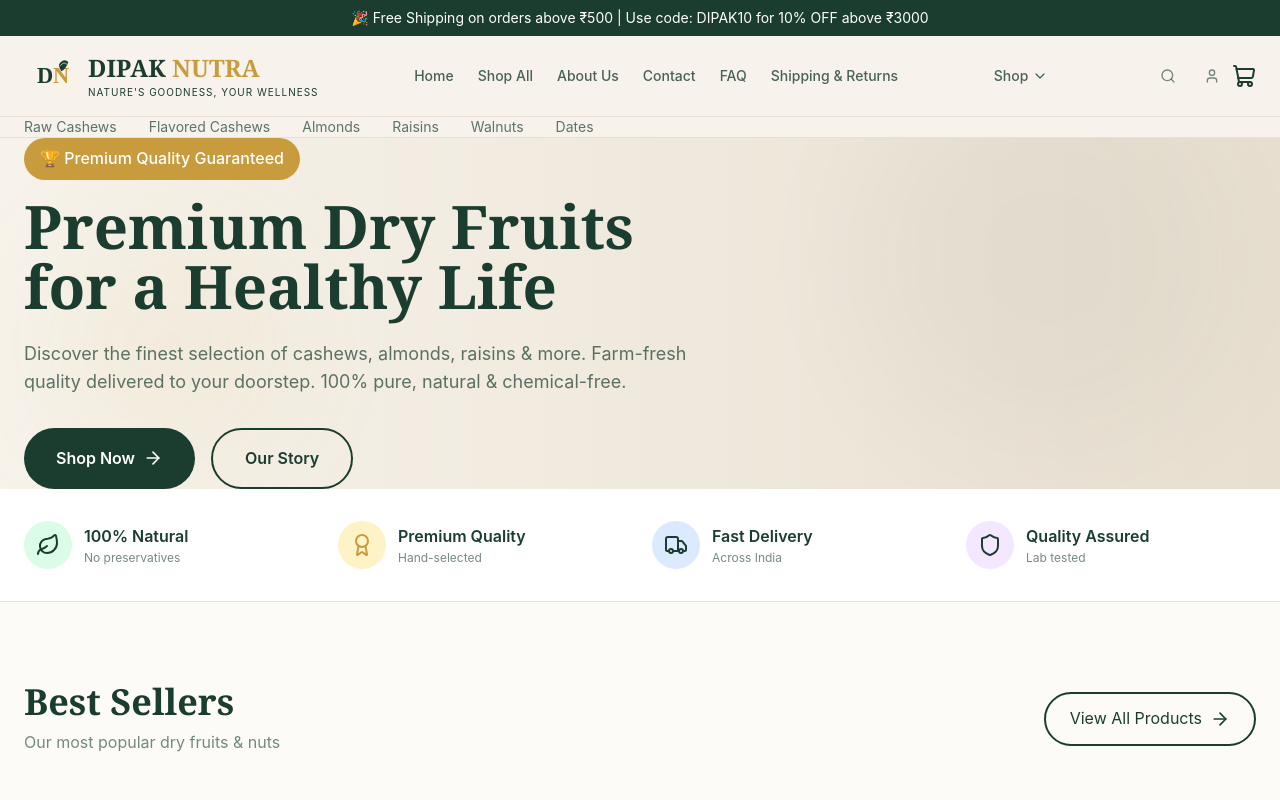
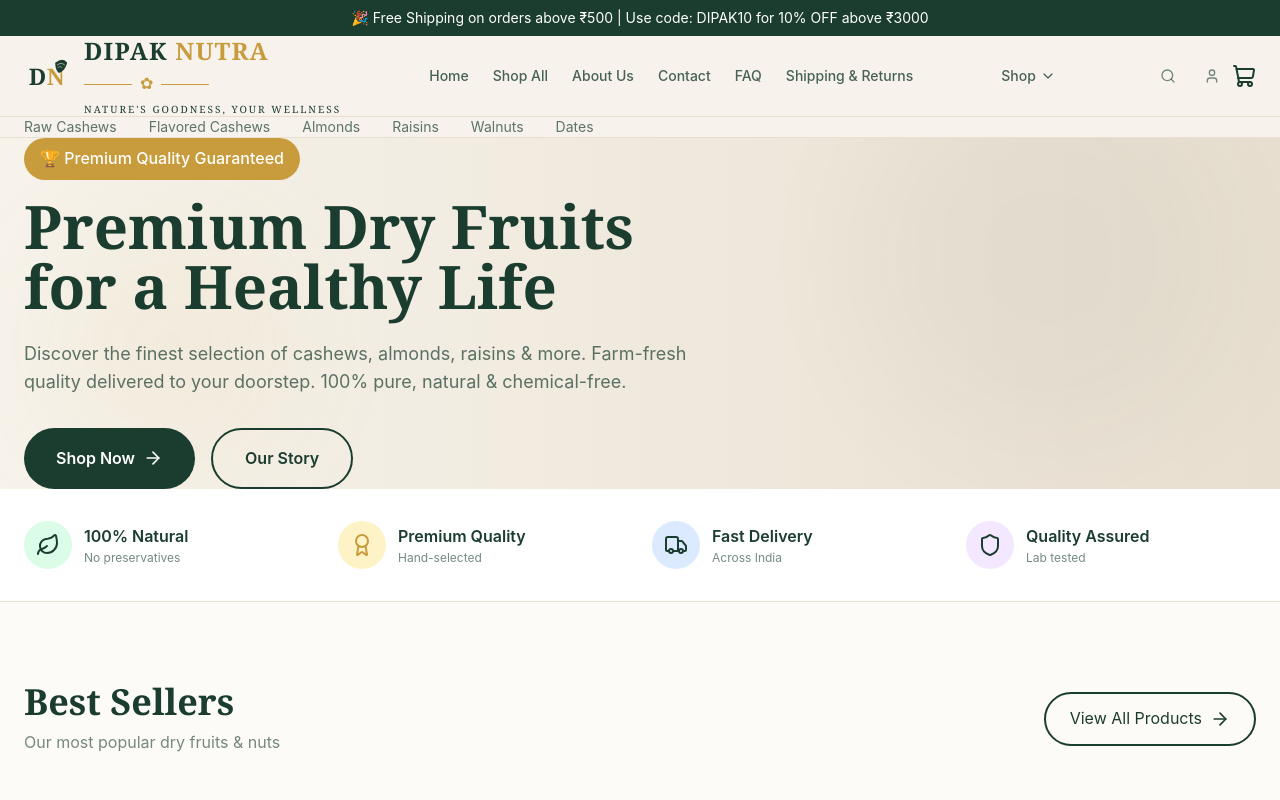
Before and after one commit to sandeshjadhav9029-byte/dipaknutra, a Next.js app: page / in a window 1280 px wide. Shown: the top 800 px of the page. Built offline with nearby package versions, Linux system fonts and the light colour scheme.

Commit message:
Apply primary logo system - DN monogram with leaf, two-tone brand name, divider, tagline

```diff
--- a/src/components/Header.tsx
+++ b/src/components/Header.tsx
@@ -34,28 +34,38 @@ export default function Header() {
         <div className="container-custom">
           <div className="flex items-center justify-between h-16 md:h-20">
             {/* LOGO - Based on Brand Spec */}
-            <Link href="/" className="flex items-center gap-2">
-              <div className="relative w-14 h-14">
-                <svg viewBox="0 0 120 120" fill="none" xmlns="http://www.w3.org/2000/svg" className="w-full h-full">
-                  {/* Background */}
-                  <rect width="120" height="120" rx="12" fill="#F7F3EB"/>
-
+            <Link href="/" className="flex flex-col items-center gap-1">
+              {/* Monogram + Brand Name */}
+              <div className="flex items-center gap-3">
+                {/* DN Monogram with Leaf */}
+                <div className="relative w-12 h-12">
+                  <svg viewBox="0 0 80 80" fill="none" xmlns="http://www.w3.org/2000/svg" className="w-full h-full">
                     {/* D in Forest Green */}
-                  <text x="28" y="75" fontSize="48" fontFamily="serif" fontWeight="bold" fill="#1B3D2F">D</text>
-
+                    <text x="8" y="55" fontSize="38" fontFamily="Georgia, serif" fontWeight="bold" fill="#1B3D2F">D</text>
                     {/* N in Gold */}
-                  <text x="62" y="75" fontSize="48" fontFamily="serif" fontWeight="bold" fill="#C89B3C">N</text>
-
-                  {/* Leaf on N */}
-                  <path d="M75 35 Q85 20 95 30 Q90 45 80 50 Q75 45 75 35" fill="#1B3D2F"/>
-                  <path d="M78 38 Q85 28 92 35" stroke="#F7F3EB" strokeWidth="1.5" fill="none"/>
+                    <text x="38" y="55" fontSize="38" fontFamily="Georgia, serif" fontWeight="bold" fill="#C89B3C">N</text>
+                    {/* Leaf on N - elegant curved leaf */}
+                    <path d="M52 18 Q65 8 72 18 Q68 32 58 35 Q52 30 52 18" fill="#1B3D2F"/>
+                    <path d="M55 22 Q62 16 68 22" stroke="#F7F3EB" strokeWidth="1" fill="none"/>
+                    <path d="M56 26 Q60 22 64 26" stroke="#F7F3EB" strokeWidth="0.75" fill="none"/>
                   </svg>
                 </div>
+                {/* Brand Name */}
                 <div className="flex flex-col">
-                <span className="text-xl md:text-2xl font-bold font-serif" style={{ color: '#1B3D2F' }}>
-                  DIPAK <span style={{ color: '#C89B3C' }}>NUTRA</span>
+                  <span className="text-xl md:text-2xl font-bold tracking-wider font-serif" style={{ fontFamily: "'Playfair Display', Georgia, serif" }}>
+                    <span style={{ color: '#1B3D2F' }}>DIPAK</span> <span style={{ color: '#C89B3C' }}>NUTRA</span>
                   </span>
-                <span className="text-[10px] tracking-widest uppercase" style={{ color: '#1B3D2F' }}>nature's goodness, your wellness</span>
+                  {/* Divider */}
+                  <div className="flex items-center gap-2 my-1">
+                    <div className="w-12 h-px" style={{ backgroundColor: '#C89B3C' }}></div>
+                    <span style={{ color: '#C89B3C' }}>✿</span>
+                    <div className="w-12 h-px" style={{ backgroundColor: '#C89B3C' }}></div>
+                  </div>
+                  {/* Tagline */}
+                  <span className="text-[9px] md:text-[10px] tracking-[0.2em] uppercase" style={{ fontFamily: "'Libre Baskerville', Georgia, serif", color: '#1B3D2F' }}>
+                    Nature's Goodness, Your Wellness
+                  </span>
+                </div>
               </div>
             </Link>
 
```
Lines whose indentation alone changed are shown as unchanged.
